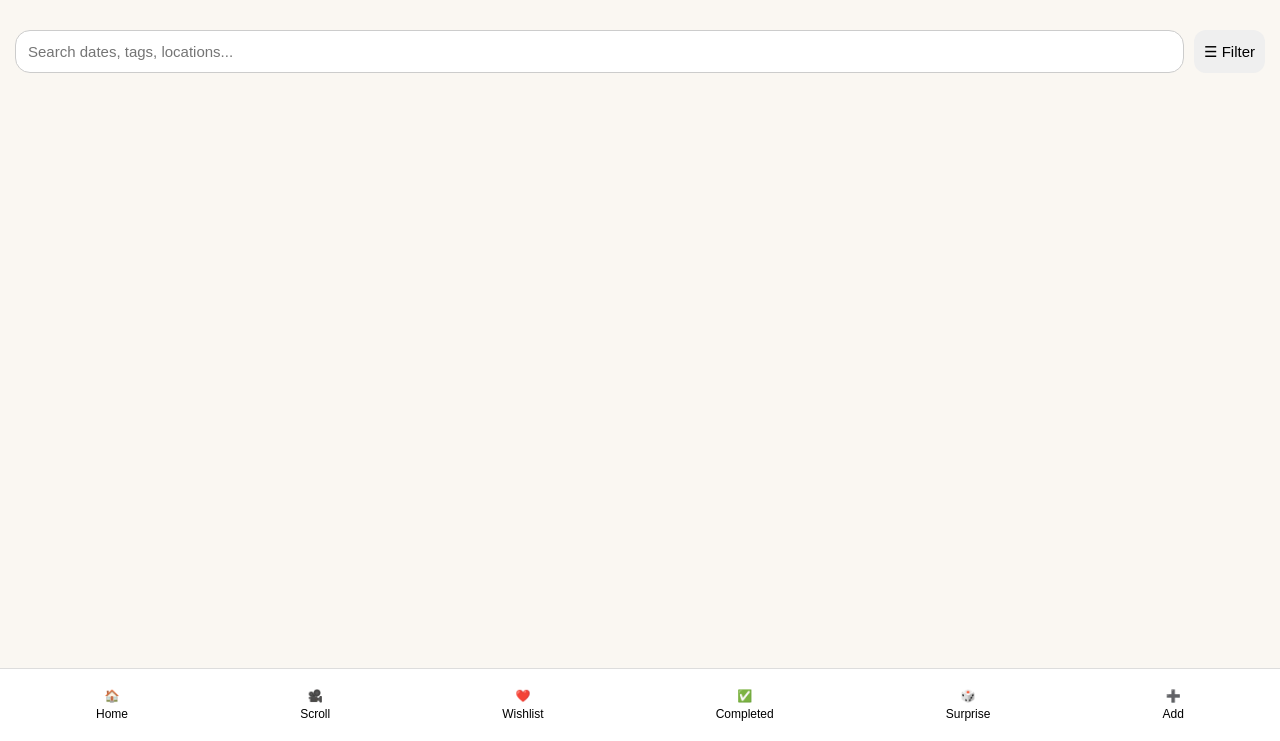
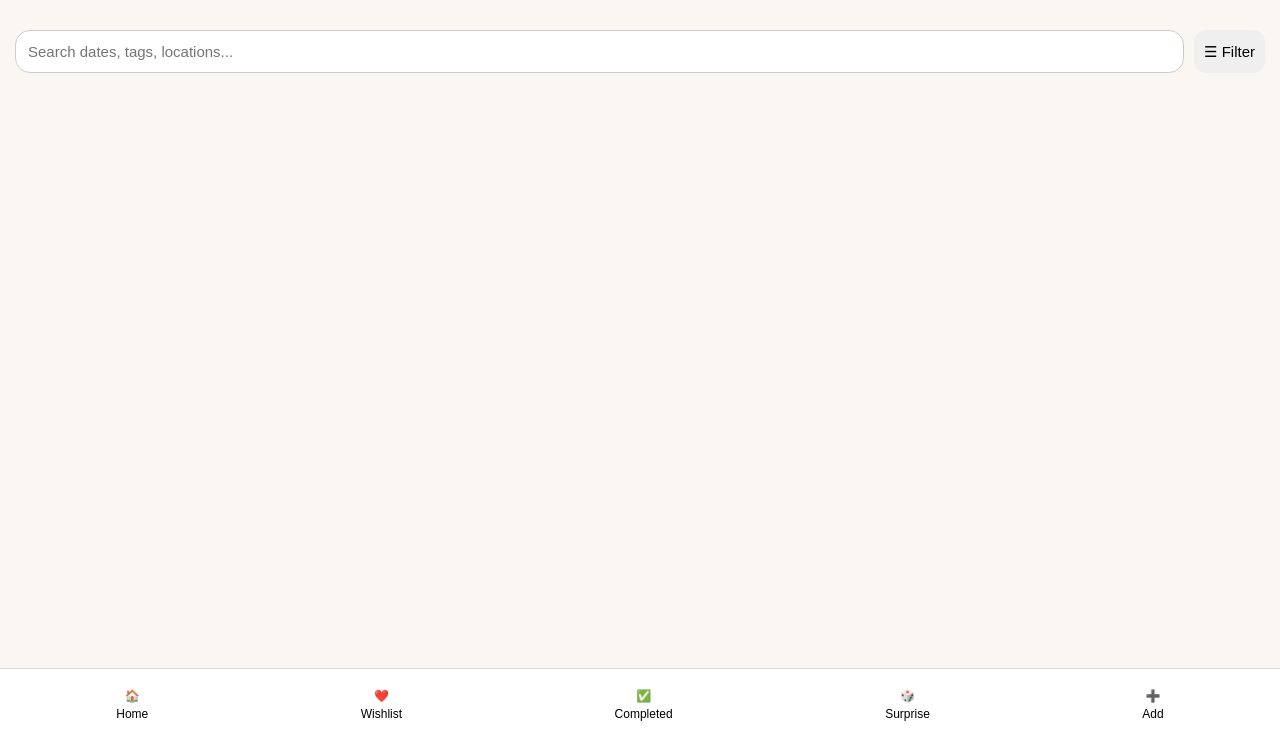
Before and after one commit to OrangeJo51/Adventures, a plain HTML site: page index.html in a window 1280 px wide. Shown: the part 59-800 px from the top of the page. Drawn offline with Linux system fonts and the light colour scheme; no server answers.

Commit message:
Add files via upload

```diff
--- a/index.html
+++ b/index.html
@@ -172,11 +172,6 @@
             <span>Home</span>
         </button>
 
-        <button class="navButton" data-page="scroll">
-            🎥
-            <span>Scroll</span>
-        </button>
-
         <button class="navButton" data-page="wishlist">
             ❤️
             <span>Wishlist</span>
```
